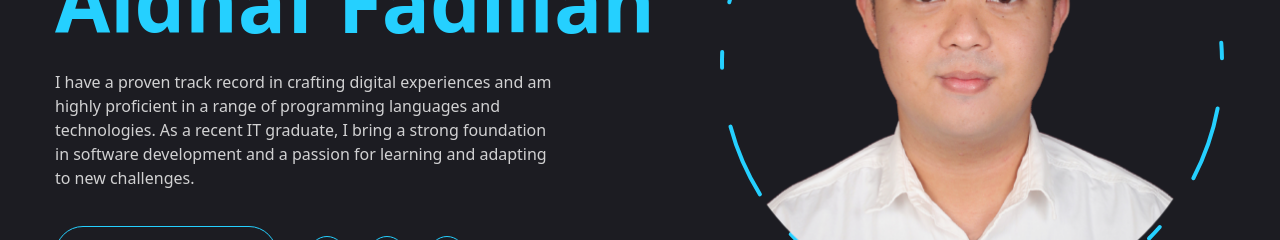
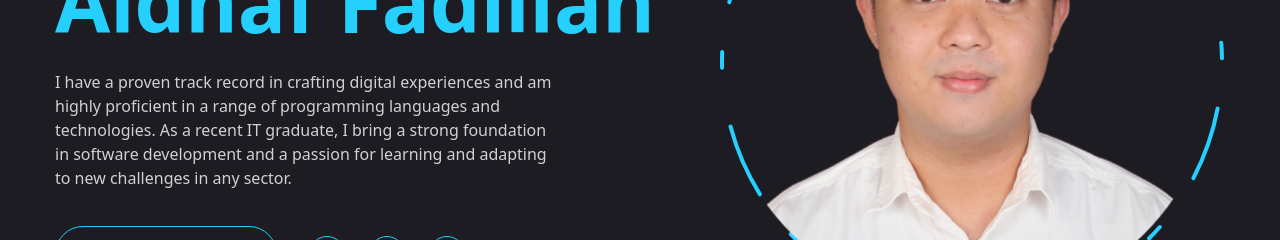
Before and after one commit to Aldhaf/aldhaf-portfolio, a Next.js app: page / in a window 1280 px wide. Shown: the part 368-608 px from the top of the page. Built offline with nearby package versions, Linux system fonts and the light colour scheme.

Commit message:
"page commit"

```diff
--- a/app/page.jsx
+++ b/app/page.jsx
@@ -39,7 +39,7 @@ const Home = () => {
               am highly proficient in a range of programming languages and
               technologies. As a recent IT graduate, I bring a strong foundation
               in software development and a passion for learning and adapting to
-              new challenges.
+              new challenges in any sector.
             </p>
             {/* button and socials*/}
             <div className="flex flex-col xl:flex-row items-center gap-8">
```
